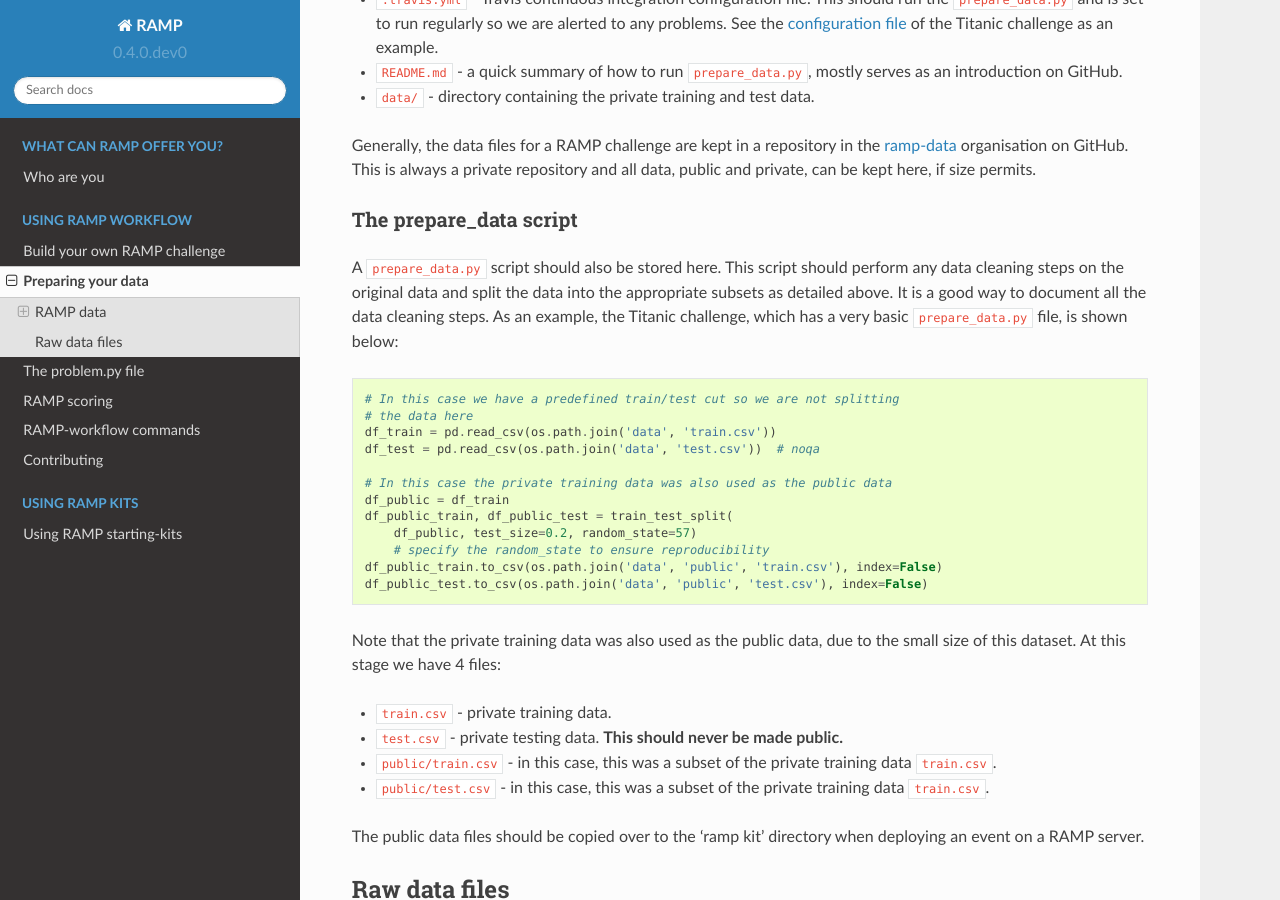
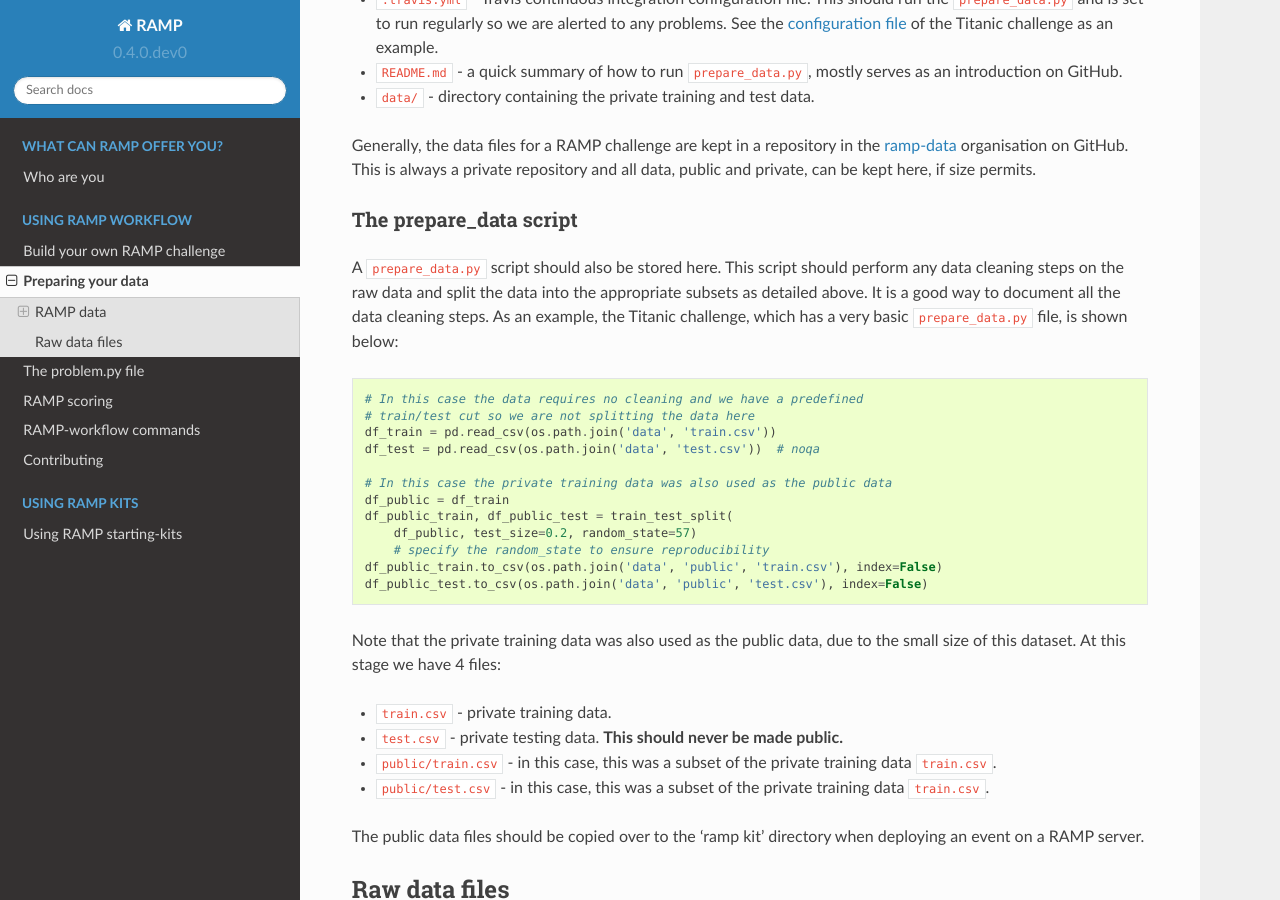
Before and after one commit to paris-saclay-cds/ramp-workflow, a Sphinx documentation site: the page built from doc/data.rst, in a window 1280 px wide and 900 px high, scrolled down 786 px. Built offline with Sphinx 7.4.7 and the Read the Docs theme 2.0.0, drawn with Linux system fonts in a browser that asks for light colours; formulas are drawn with MathJax 3; the version number is read from the project's files by our own code.

Commit message:
use term raw data

```diff
--- a/doc/data.rst
+++ b/doc/data.rst
@@ -60,13 +60,13 @@ The prepare_data script
 ***********************
 
 A ``prepare_data.py`` script should also be stored here. This script should
-perform any data cleaning steps on the original data and split the data into
+perform any data cleaning steps on the raw data and split the data into
 the appropriate subsets as detailed above. It is a good way to document all
 the data cleaning steps. As an example, the Titanic challenge, which has
 a very basic ``prepare_data.py`` file, is shown below::
 
-    # In this case we have a predefined train/test cut so we are not splitting
-    # the data here
+    # In this case the data requires no cleaning and we have a predefined
+    # train/test cut so we are not splitting the data here
     df_train = pd.read_csv(os.path.join('data', 'train.csv'))
     df_test = pd.read_csv(os.path.join('data', 'test.csv'))  # noqa
 
```
